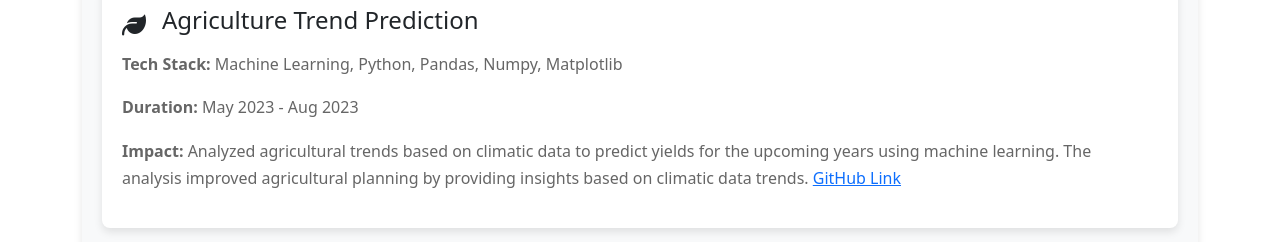
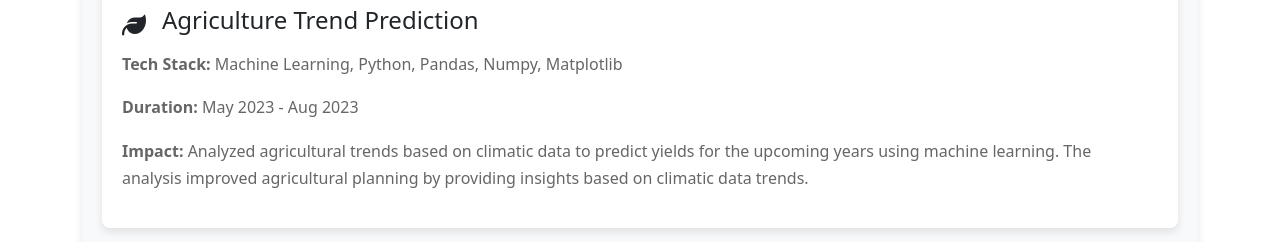
Before and after one commit to narendra3003/profile, a plain HTML site: page index.html in a window 1280 px wide. Shown: the part 2480-2722 px from the top of the page. Drawn offline with nearby package versions, Linux system fonts and the light colour scheme.

Commit message:
profile updated

```diff
--- a/index.html
+++ b/index.html
@@ -136,7 +136,7 @@
         </div>
         <p><strong>Tech Stack:</strong> Machine Learning, Python, Pandas, Numpy, Matplotlib</p>
         <p><strong>Duration:</strong> May 2023 - Aug 2023</p>
-        <p><strong>Impact:</strong> Analyzed agricultural trends based on climatic data to predict yields for the upcoming years using machine learning. The analysis improved agricultural planning by providing insights based on climatic data trends. <a href="https://github.com/narendra3003/Agriculture-Analysis" target="_blank">GitHub Link</a></p>
+        <p><strong>Impact:</strong> Analyzed agricultural trends based on climatic data to predict yields for the upcoming years using machine learning. The analysis improved agricultural planning by providing insights based on climatic data trends.</p>
       </div>
     </section>
 
```
